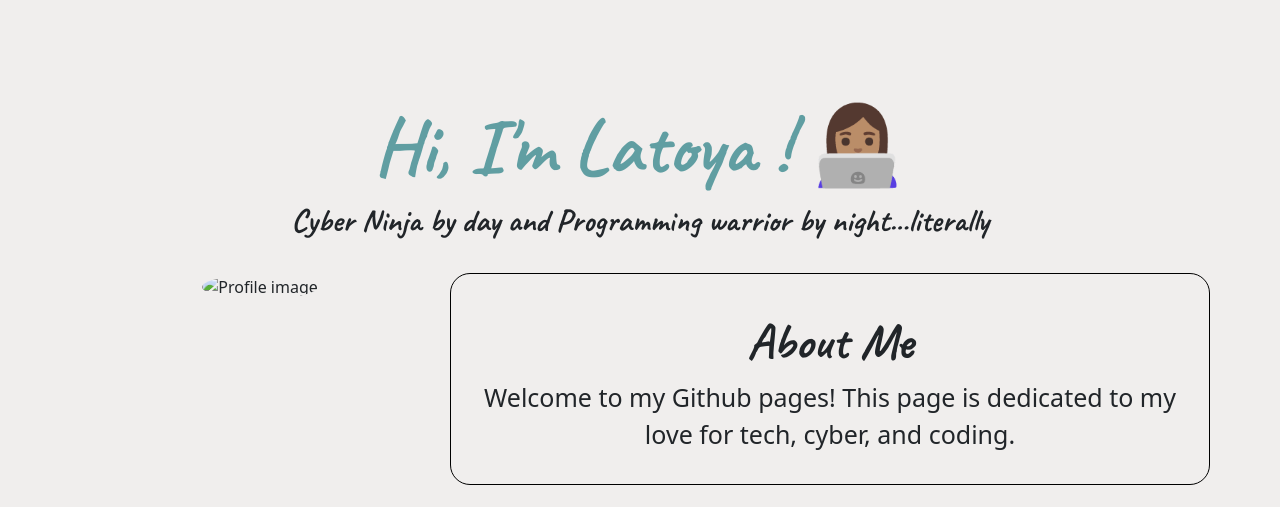
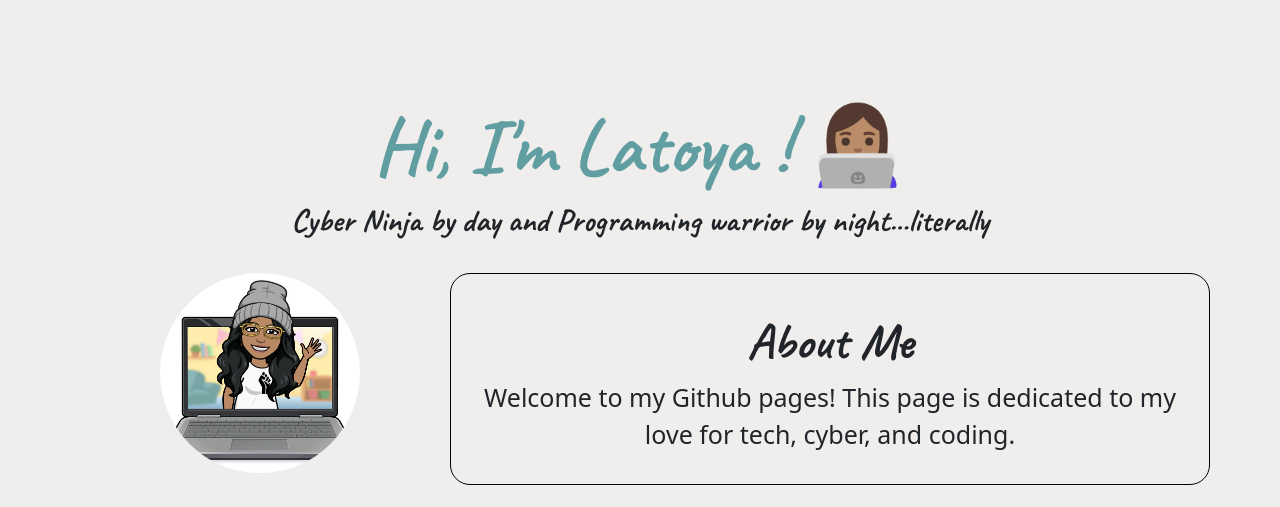
Before and after one commit to Version-LAA/profile, a plain HTML site: page index.html in a window 1280 px wide. Shown: the top 507 px of the page. Drawn offline with nearby package versions, Linux system fonts and the light colour scheme; the site is published under a folder, as on GitHub Pages, so addresses that start at the root find nothing; a web font is replaced by a local one.

Commit message:
fixed image reference

```diff
--- a/index.html
+++ b/index.html
@@ -19,7 +19,7 @@
     <h1> Hi, I'm Latoya ! 👩🏽‍💻</h1>
     <h2> Cyber Ninja by day and Programming warrior by night...literally</h2>
     <div class="row resume">
-      <div class="col-4"><img id="profile-img" src="/images/profile.jpg" alt="Profile image"></div>
+      <div class="col-4"><img id="profile-img" src="./images/profile.jpg" alt="Profile image"></div>
       <div class="col-8 about-me">
         <div class="row header">About Me</div>
         <div class="row about-words">Welcome to my Github pages! This page is
```
